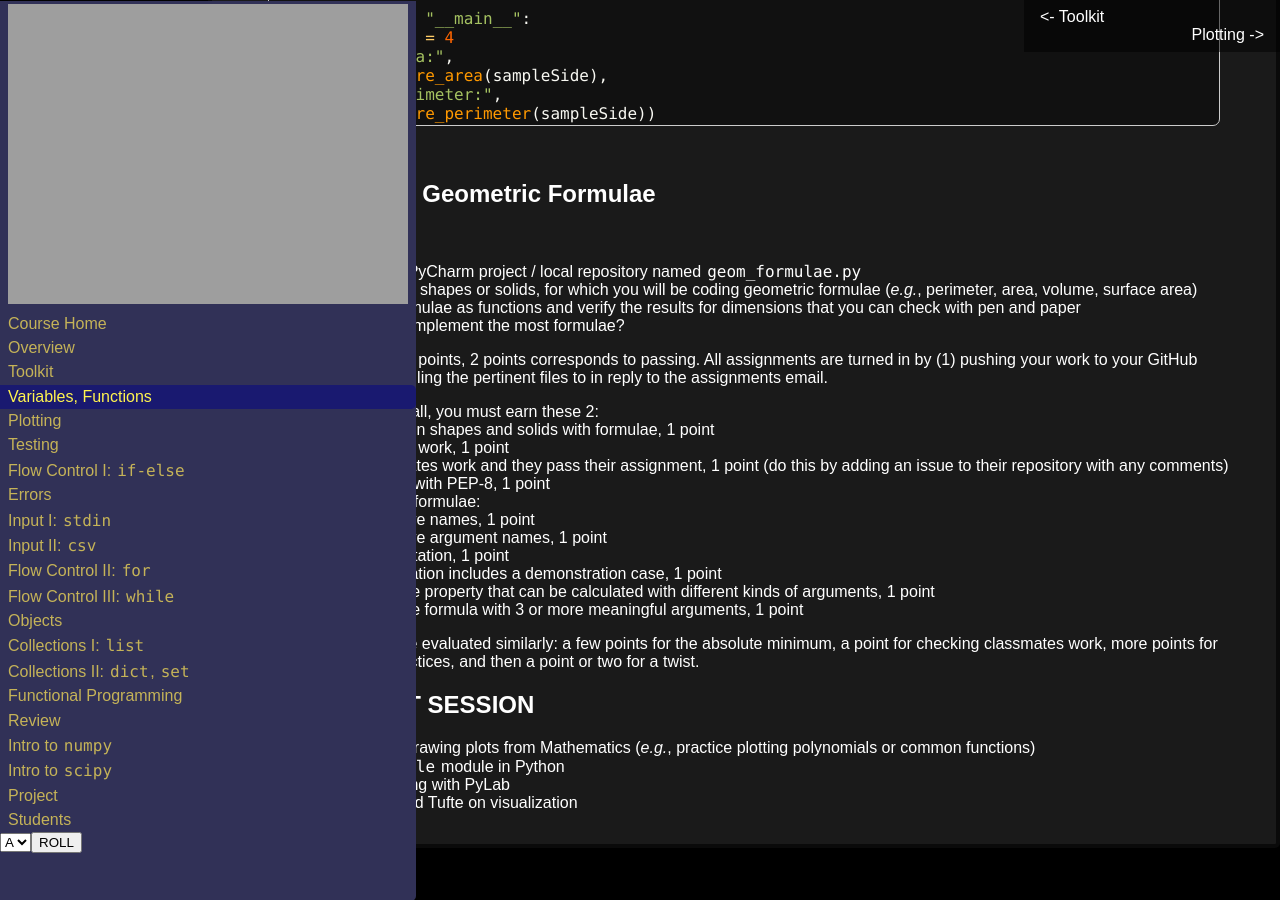
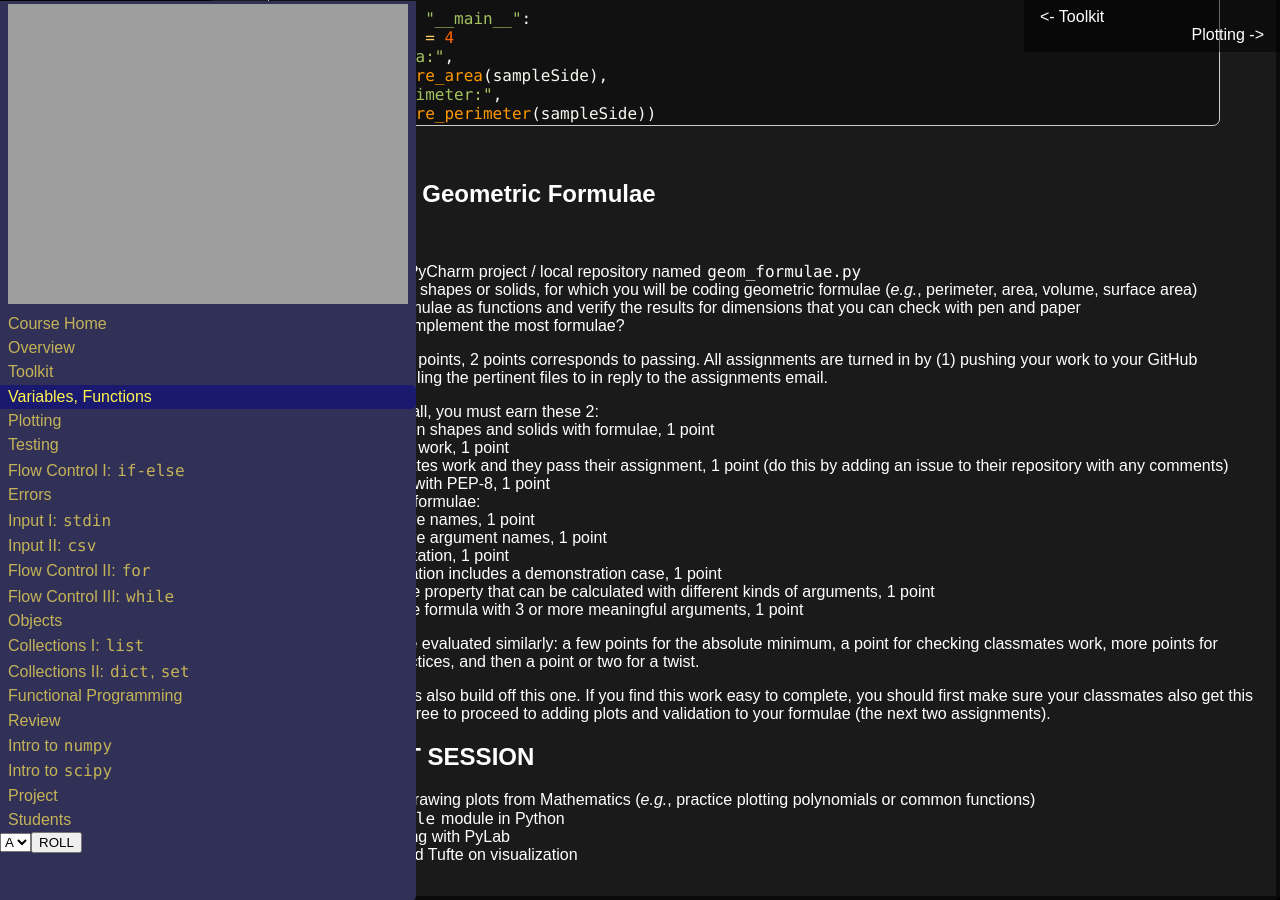
Before and after one commit to AIMS-Ghana/python-course, a Jekyll site: the page built from _days/02_varfun.md, in a window 1280 px wide and 900 px high, scrolled down 905 px. Built offline with Jekyll 4.4.1, drawn with Linux system fonts in a browser that asks for light colours; formulas are drawn with MathJax 3.

Commit message:
testing commit from atomagit

```diff
--- a/_days/02_varfun.md
+++ b/_days/02_varfun.md
@@ -65,3 +65,8 @@ adding an issue to their repository with any comments)
 Future assignments will be evaluated similarly: a few points for the absolute
 minimum, a point for checking classmates work, more points for following good
 coding practices, and then a point or two for a twist.
+
+Several future assignments also build off this one.  If you find this work easy
+to complete, you should first make sure your classmates also get this assignment,
+but then feel free to proceed to adding plots and validation to your formulae
+(the next two assignments).
```
